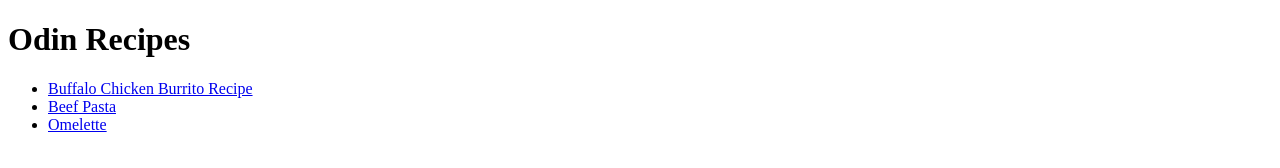
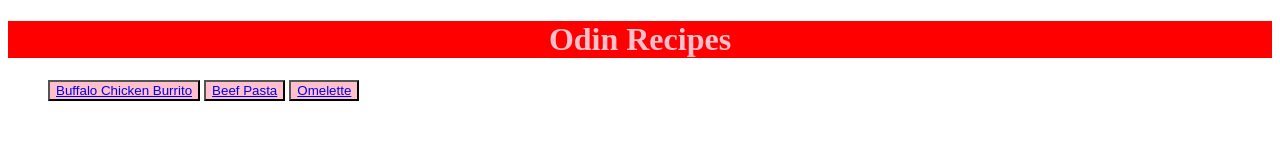
Before and after one commit to RoyK98/odin-recipes, a plain HTML site: page index.html in a window 1280 px wide. Drawn offline with Linux system fonts and the light colour scheme.

Commit message:
added css

```diff
--- a/index.html
+++ b/index.html
@@ -6,7 +6,11 @@
 
         <meta charset="UTF-8">
 
+        <meta name="viewport" content="width=device-width, initial-scale=1.0">
+
         <title>Recipes</title>
+
+        <link rel="stylesheet" href="style.css">
 
     </head>
 
@@ -14,17 +18,13 @@
 
         <h1>Odin Recipes</h1>
 
-        <p>
-
             <ul>
 
-                <li><a href="recipes/burrito.html">Buffalo Chicken Burrito Recipe</a></li>
-                <li><a href="recipes/pasta.html">Beef Pasta</a></li>
-                <li><a href="recipes/omelette.html">Omelette</a></li>
+                <button li><a href="recipes/burrito.html">Buffalo Chicken Burrito</a></button li>
+                <button li><a href="recipes/pasta.html">Beef Pasta</a></button li>
+                <button li><a href="recipes/omelette.html">Omelette</a></button li>
 
             </ul>
-
-        </p>
 
     </body>
 
--- /dev/null
+++ b/style.css
@@ -0,0 +1,13 @@
+h1 {
+
+    background-color: red;
+    color: pink;
+    text-align: center;
+
+}
+
+button {
+
+    background-color: pink;
+
+}
```
